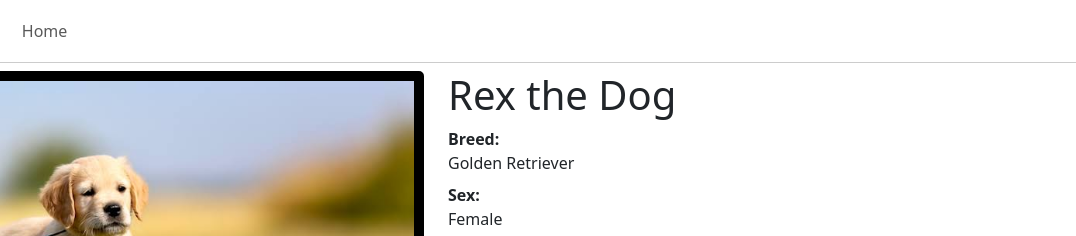
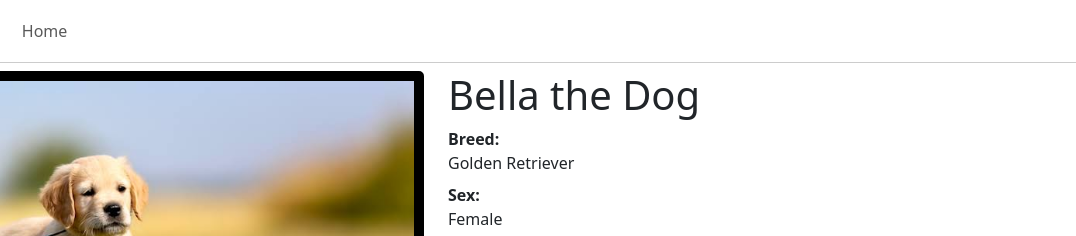
Before and after one commit to tomlinl1/ASE220-02-pet-management-application, a plain HTML site: page details-6-golden-retriever.html in a window 1280 px wide. Shown: the top 236 px of the page, 204-1280 px from the left. Drawn offline with nearby package versions, Linux system fonts and the light colour scheme.

Commit message:
removed the word "detail" on pages 1 and 2 fixed bella's name (again)

```diff
--- a/details-6-golden-retriever.html
+++ b/details-6-golden-retriever.html
@@ -57,7 +57,7 @@
           <img class="detailPicture" src="images/golden-retriever.jpg" alt="image of a golden retriever">
         </div>
         <div class="col">
-          <h1>Rex the Dog</h1>
+          <h1>Bella the Dog</h1>
           <dl>
             <dt> Breed: </dt> <dd> Golden Retriever <dd>
             <dt> Sex: </dt> <dd> Female </dd>
```
Also changed, not shown: details-1-maine-coon.html (+0 -1 lines), details-2-siamese.html (+0 -1 lines).
